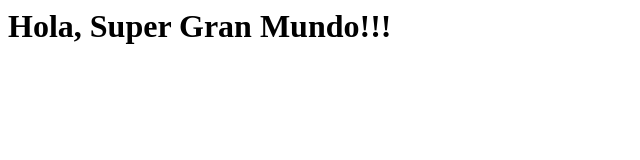
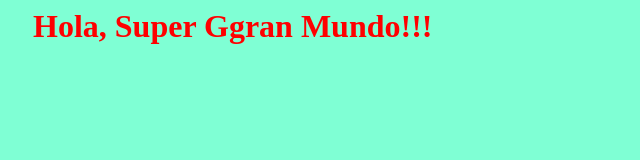
Before and after one commit to Jmontenegro777/repositorio_pages, a plain HTML site: page index.html in a window 1280 px wide. Shown: the whole page, without its empty margins (0-640 px from the left). Drawn offline with Linux system fonts and the light colour scheme.

Commit message:
cambiando styles

```diff
--- a/index.html
+++ b/index.html
@@ -3,9 +3,10 @@
     <meta charset="UTF-8">
     <meta http-equiv="X-UA-Compatible" content="IE-edge">
     <meta name="viewport" content="width-device-width, initial-scale-1.0">
-    <title> Document</title>
+    <title>Document</title>
+    <link rel="stylesheet" href="./mystyles.css"
 </head>
 <body>
-    <h1> Hola, Super Gran Mundo!!!</h1>
+    <h1> Hola, Super Ggran Mundo!!!</h1>
 </body>
 </html>
--- /dev/null
+++ b/mystyles.css
@@ -0,0 +1,7 @@
+body {
+    background-color: aquamarine;
+}
+h1 {
+    color: red;
+    margin-left: 25px;
+}
```
